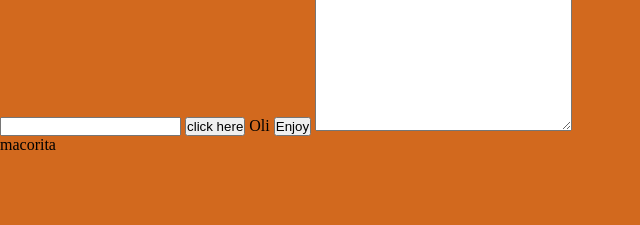
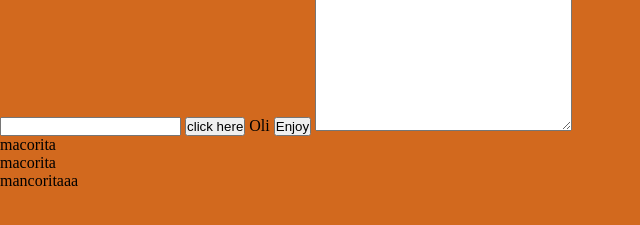
Before and after one commit to javier-eche/LandingPage, a website: page index.html in a window 1280 px wide. Shown: the part 95-320 px from the top of the page, without its empty margins (0-640 px from the left). Drawn offline with Linux system fonts and the light colour scheme.

Commit message:
initial commit

```diff
--- a/index.html
+++ b/index.html
@@ -18,5 +18,7 @@
     <button>Enjoy</button>
     <textarea name="" id="" cols="30" rows="10"></textarea>
     <p>macorita</p>
+    <p>macorita</p>
+    <p>mancoritaaa</p>
   </body>
 </html>
```
